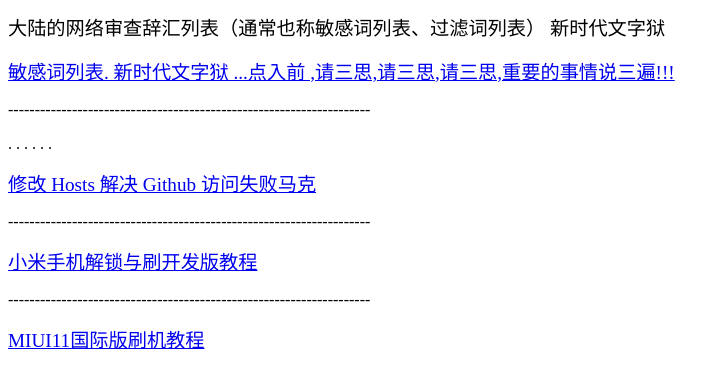
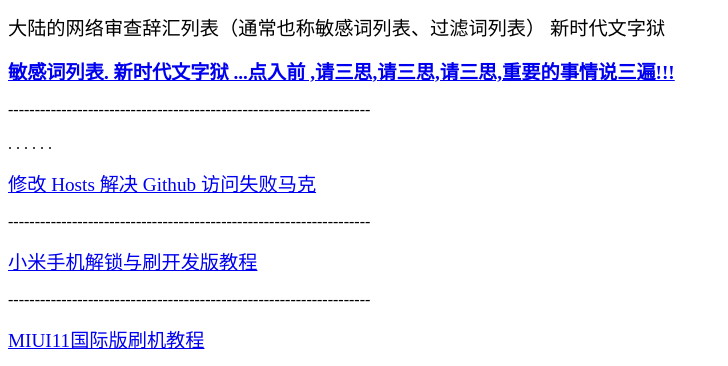
Before and after one commit to mokk731/mokk731.github.io, a plain HTML site: page index.html in a window 1280 px wide. Shown: the part 423-789 px from the top of the page, without its empty margins (0-728 px from the left). Drawn offline with Linux system fonts and the light colour scheme.

Commit message:
Update index.html

```diff
--- a/index.html
+++ b/index.html
@@ -19,7 +19,7 @@
     <p><big>大陆的网络审查辞汇列表（通常也称敏感词列表、过滤词列表） 新时代文字狱</big></p>
 
 
-    <p><a href="https://mokk731.github.io/mgclb/mgclb1.html"><big>敏感词列表. 新时代文字狱 ...点入前 ,请三思,请三思,请三思,重要的事情说三遍!!!</big></a> </p>
+    <p><a href="https://mokk731.github.io/mgclb/mgclb1.html"><big><b>敏感词列表. 新时代文字狱 ...点入前 ,请三思,请三思,请三思,重要的事情说三遍!!!</b></big></a> </p>
 
 
     <p>--------------------------------------------------------------------</p>
```
